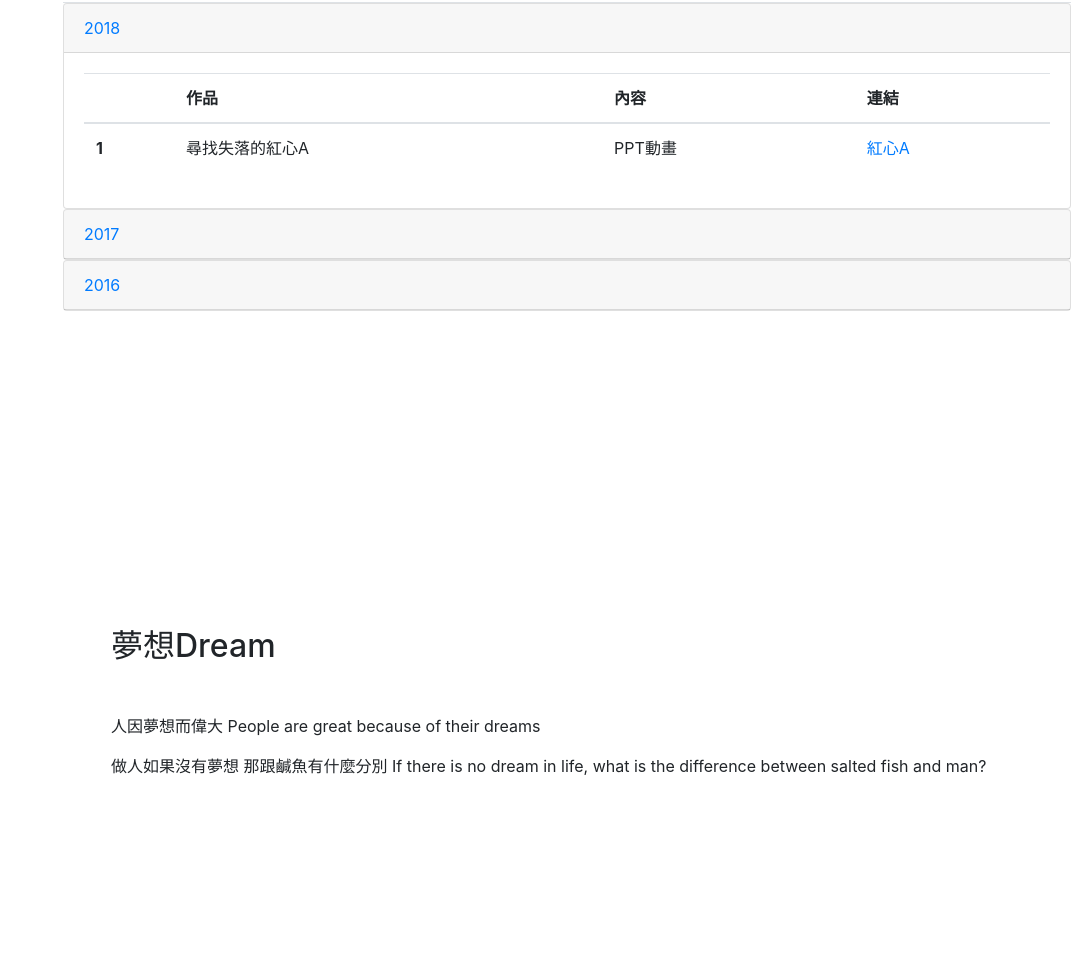
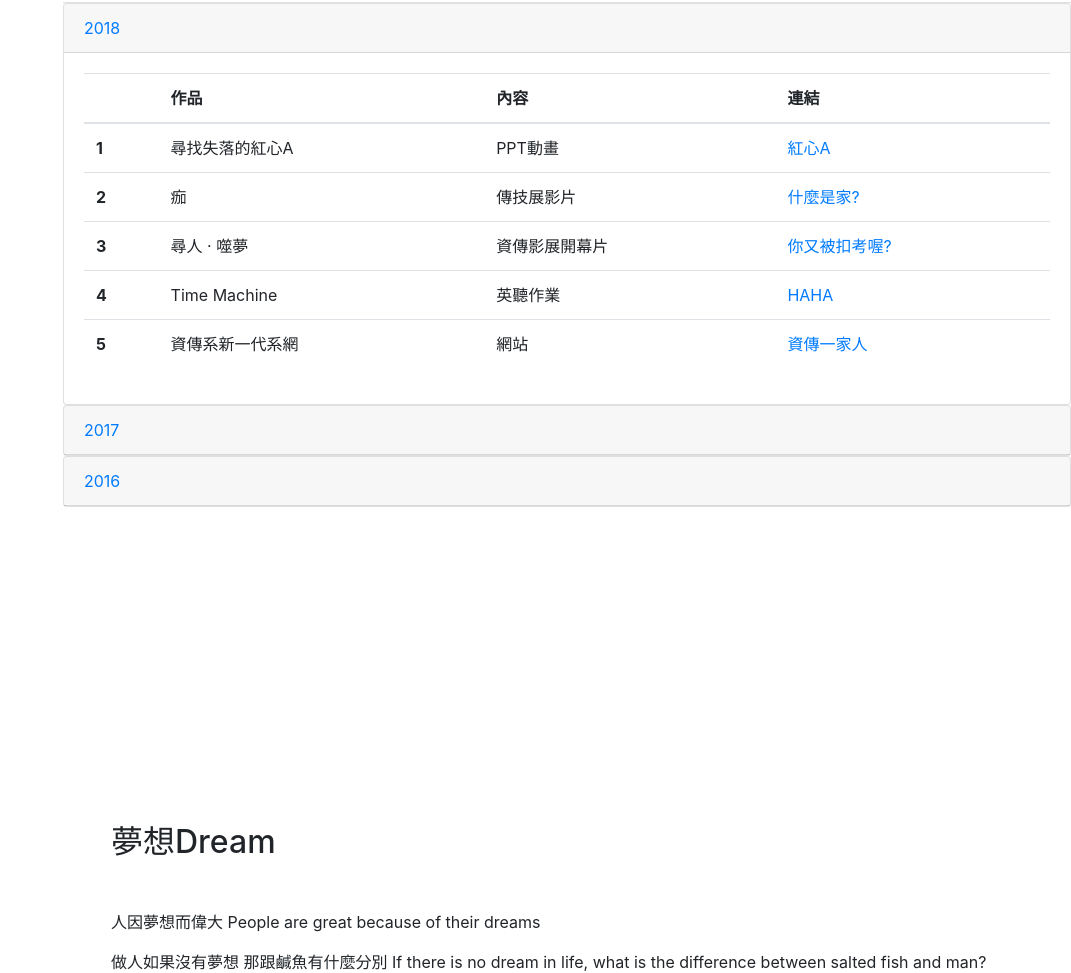
Before and after one commit to jasonyoung638/jasonyoung638.github.io, a website with bundled scripts: page index.html in a window 1280 px wide. Shown: the part 4797-5770 px from the top of the page, without its empty margins (209-1280 px from the left). Built offline with nearby package versions, Linux system fonts and the light colour scheme; a web font is replaced by a local one.

Commit message:
Add files via upload

```diff
--- a/index.html
+++ b/index.html
@@ -223,8 +223,30 @@ Department of Information and Communication in Shin Hsin University . I dedicate
       <td>PPT動畫</td>
       <td><a href="https://www.youtube.com/watch?v=_BRuEOMo9Lk">紅心A</a></td>
     </tr>
-
-
+     <tr>
+      <th scope="row">2</th>
+      <td>痂</td>
+      <td>傳技展影片</td>
+      <td><a href="https://www.youtube.com/watch?v=3kRzVZkcGa8">什麼是家?</a></td>
+    </tr>
+     <tr>
+      <th scope="row">3</th>
+      <td>尋人 ‧ 噬夢</td>
+      <td>資傳影展開幕片</td>
+      <td><a href="https://www.youtube.com/watch?v=7qJLsh8O4lA">你又被扣考喔?</a></td>
+    </tr>
+	 <tr>
+      <th scope="row">4</th>
+      <td>Time Machine</td>
+      <td>英聽作業</td>
+      <td><a href="https://youtu.be/oHwtexawOA8">HAHA</a></td>
+    </tr>
+	<tr>
+      <th scope="row">5</th>
+      <td>資傳系新一代系網</td>
+      <td>網站</td>
+      <td><a href="    ">資傳一家人</a></td>
+    </tr>
 
 </table>
       </div>
```
